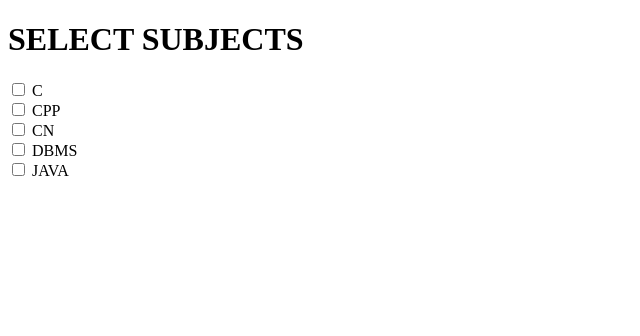
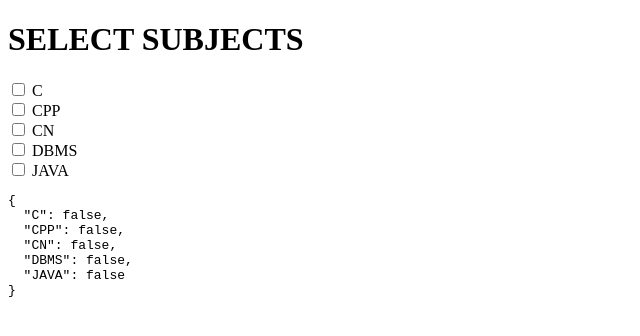
Before and after one commit to karanjoshi-kj/REACT, a React (Vite) app in the folder demo/: page / in a window 1280 px wide. Shown: the top 336 px of the page, without its empty margins (0-640 px from the left). Built offline with nearby package versions, Linux system fonts and the light colour scheme.

Commit message:
STRINGIFY

```diff
--- a/demo/src/components/FORMS/Stringify.jsx
+++ b/demo/src/components/FORMS/Stringify.jsx
@@ -35,7 +35,7 @@ const Stringify = () => {
       <input type="checkbox" name="JAVA" checked={selectedSub.JAVA} onChange={handleChange} /> JAVA
 
 
-      <pre>{JSON.stringify(isselectedSub , null , 2)}</pre>
+      <pre>{JSON.stringify(selectedSub , null , 2)}</pre>
     </div>
   )
 }
```
